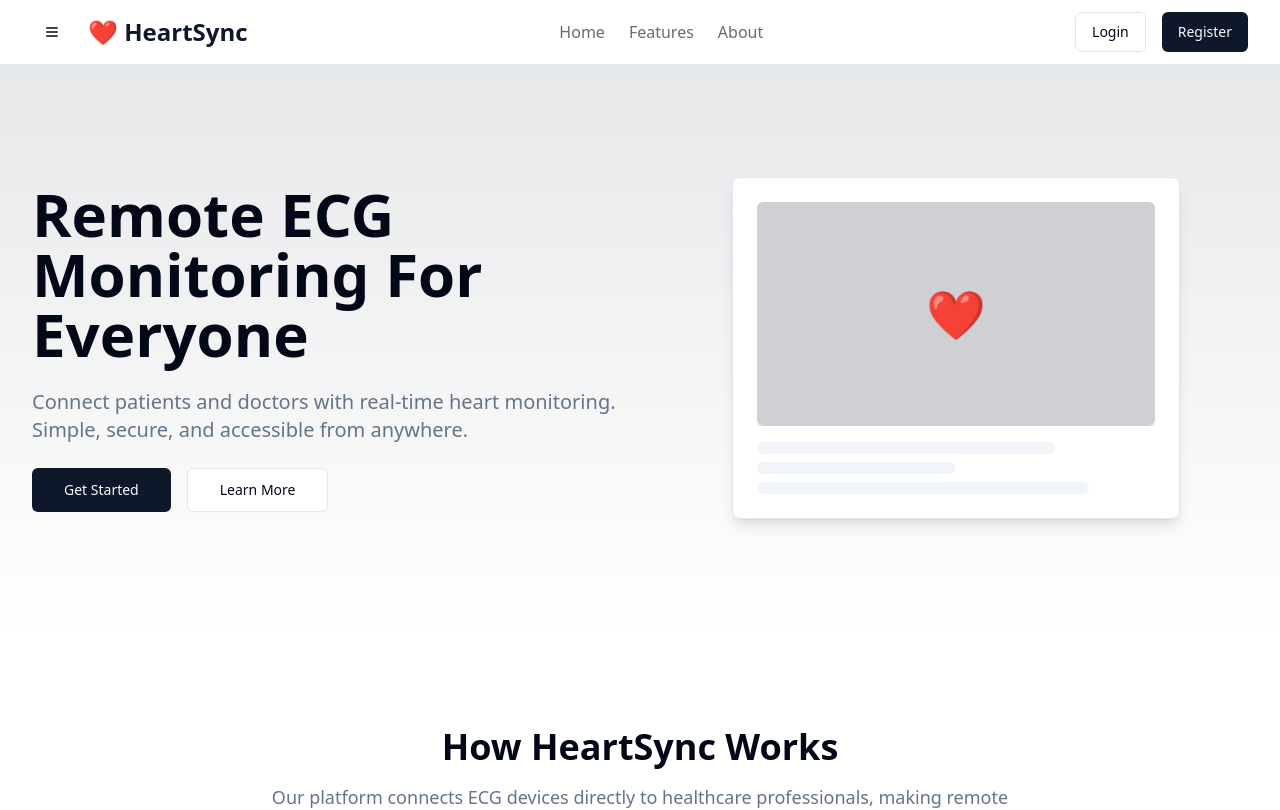
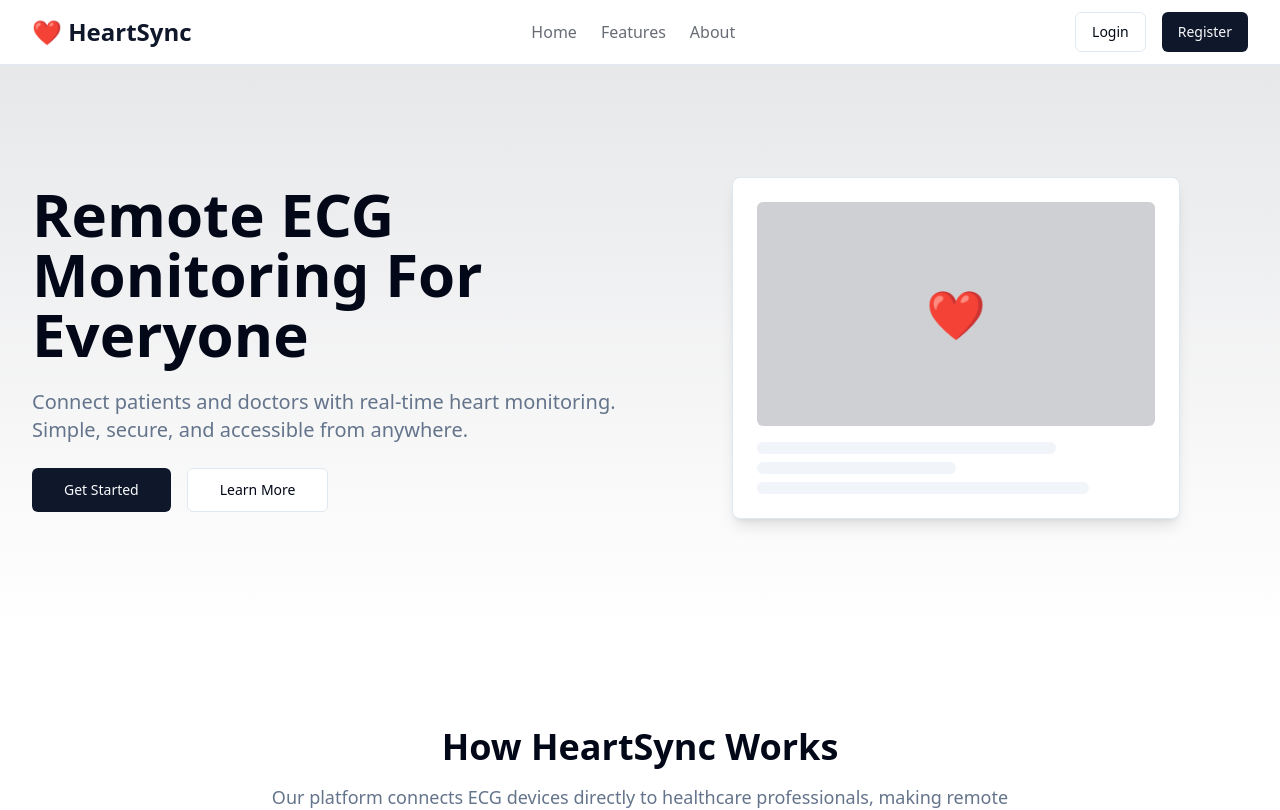
Before and after one commit to shubhamjaiswal69/heartsync-ecg-monitoring-system-, a React (Vite) app: page / in a window 1280 px wide. Shown: the top 810 px of the page. Built offline with nearby package versions, Linux system fonts and the light colour scheme.

Commit message:
Add HeartSync logo
Recover the HeartSync logo to the website.

```diff
--- a/src/components/layout/Navbar.tsx
+++ b/src/components/layout/Navbar.tsx
@@ -1,19 +1,14 @@
 
 import { Link } from "react-router-dom";
 import { Button } from "@/components/ui/button";
-import RightSideMenu from "./RightSideMenu";
-import { Menu } from "lucide-react";
 
 const Navbar = () => {
   return (
     <nav className="sticky top-0 z-10 border-b bg-background/95 backdrop-blur supports-[backdrop-filter]:bg-background/60">
       <div className="container flex h-16 items-center justify-between">
-        <div className="flex items-center gap-4">
-          <RightSideMenu userType="patient" onLogout={() => {}} />
-          <Link to="/" className="flex items-center gap-2">
-            <span className="text-2xl font-bold text-primary">❤️ HeartSync</span>
-          </Link>
-        </div>
+        <Link to="/" className="flex items-center gap-2">
+          <span className="text-2xl font-bold text-primary">❤️ HeartSync</span>
+        </Link>
         <div className="hidden md:flex items-center space-x-6">
           <Link to="/" className="text-foreground/60 hover:text-foreground transition">Home</Link>
           <Link to="/features" className="text-foreground/60 hover:text-foreground transition">Features</Link>
```
